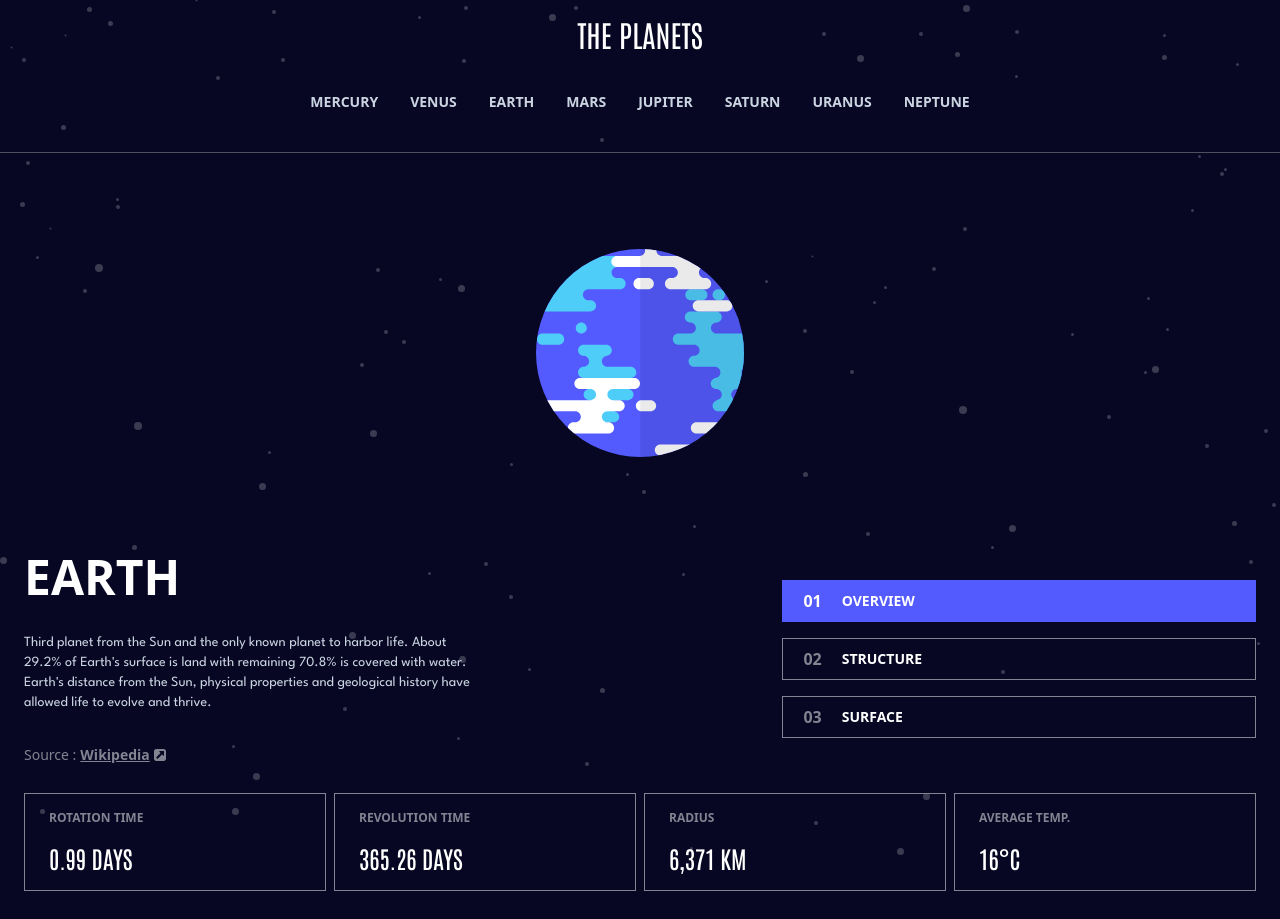
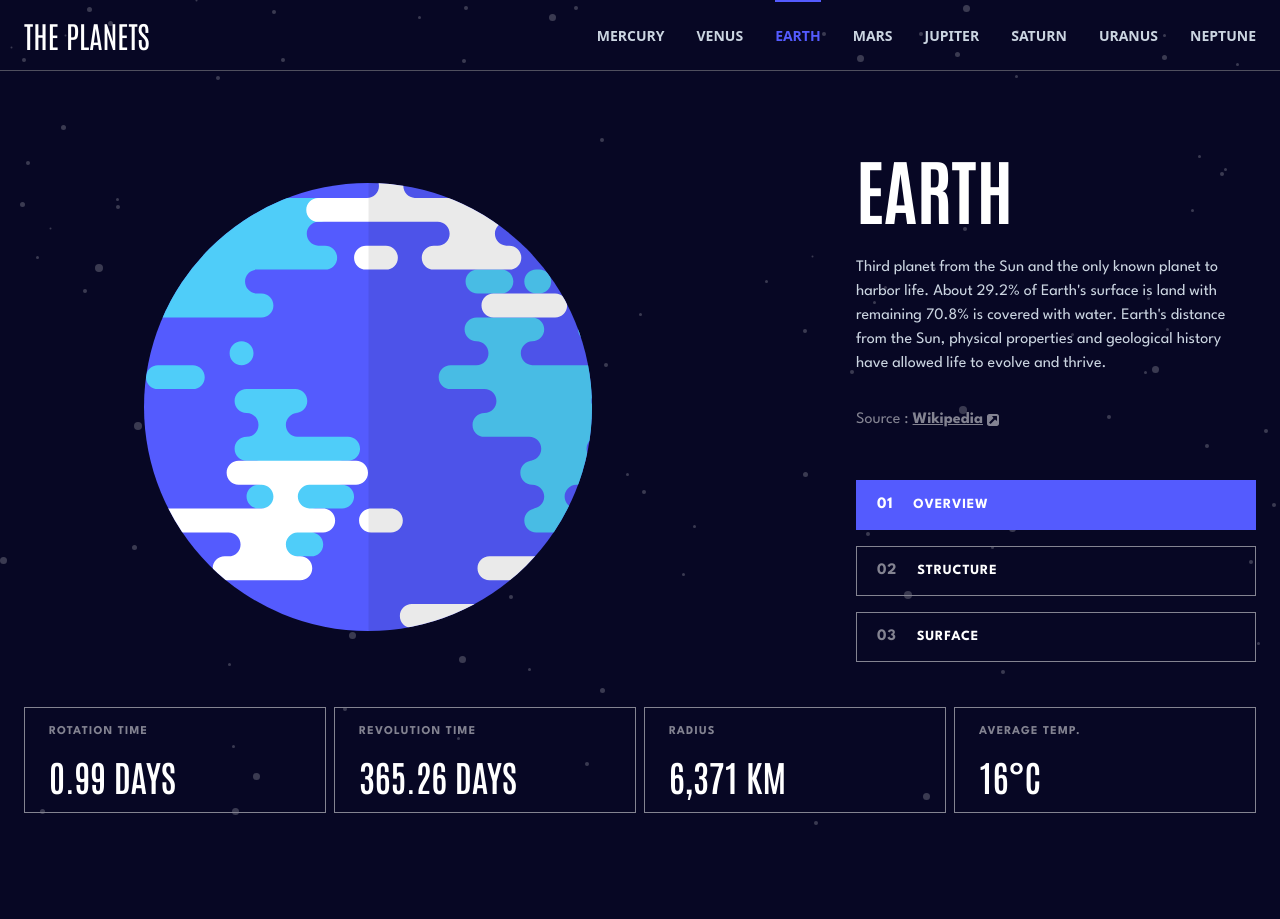
Before and after one commit to moutafatin1/planets-fact, a Next.js app: page /planet/earth in a window 1280 px wide. After the commit the page ends 841 px from the top, so only its background shows below. Built offline with nearby package versions, Linux system fonts and the light colour scheme.

Commit message:
desktop version

```diff
--- a/src/components/Header/Header.tsx
+++ b/src/components/Header/Header.tsx
@@ -1,4 +1,5 @@
 import Link from "next/link";
+import { useRouter } from "next/router";
 import { useState } from "react";
 import { antonio } from "../../pages";
 import { fn } from "../../utils";
@@ -8,9 +9,11 @@ import { MobileMenu } from "./MobileMenu";
 
 export const Header = () => {
   const [isOpen, setIsOpen] = useState(false);
+  const router = useRouter();
+
   return (
     <header className="">
-      <div className="mx-auto flex items-center justify-between px-6 py-4 md:flex-col">
+      <div className="container mx-auto flex items-center justify-between px-6 py-4 md:flex-col lg:flex-row lg:py-0">
         <span
           className={fn(" text-3xl uppercase text-white", antonio.className)}
         >
@@ -21,12 +24,16 @@ export const Header = () => {
           isOpen={isOpen}
           className="md:hidden"
         />
-        <nav className="mt-10 mb-6 hidden items-center gap-8 text-sm font-bold uppercase text-slate-300 md:flex">
+        <nav className="hidden items-center gap-8  text-sm font-bold uppercase text-slate-300 md:flex">
           {links.map((link) => (
             <Link
               key={link.name}
               href={link.href}
-              className={fn("transition duration-200", link.desktopStyle)}
+              className={fn(
+                "border-t-2 border-transparent pt-10 pb-6 transition duration-200 lg:pt-6",
+                link.desktopStyle,
+                router.asPath === link.href && link.activeStyle
+              )}
             >
               {link.name}
             </Link>
--- a/src/components/Header/links.ts
+++ b/src/components/Header/links.ts
@@ -3,48 +3,56 @@ export const links = [
     name: "mercury",
     href: "/planet/mercury",
     color: "bg-mercury",
-    desktopStyle: "hover:text-mercury",
+    desktopStyle: "hover:text-mercury hover:border-mercury",
+    activeStyle: "text-mercury lg:border-mercury",
   },
   {
     name: "venus",
     href: "/planet/venus",
     color: "bg-venus",
-    desktopStyle: "hover:text-venus",
+    desktopStyle: "hover:text-venus hover:border-venus",
+    activeStyle: "text-venus lg:border-venus",
   },
   {
     name: "earth",
     href: "/planet/earth",
     color: "bg-earth",
-    desktopStyle: "hover:text-earth",
+    desktopStyle: "hover:text-earth hover:border-earth",
+    activeStyle: "text-earth lg:border-earth",
   },
   {
     name: "mars",
     href: "/planet/mars",
     color: "bg-mars",
-    desktopStyle: "hover:text-mars",
+    desktopStyle: "hover:text-mars lg:hover:border-mars",
+    activeStyle: "text-mars lg:border-mars",
   },
   {
     name: "jupiter",
     href: "/planet/jupiter",
     color: "bg-jupiter",
-    desktopStyle: "hover:text-jupiter",
+    desktopStyle: "hover:text-jupiter lg:hover:border-jupiter",
+    activeStyle: "text-jupiter lg:border-jupiter",
   },
   {
     name: "saturn",
     href: "/planet/saturn",
     color: "bg-saturn",
-    desktopStyle: "hover:text-saturn",
+    desktopStyle: "hover:text-saturn lg:hover:border-saturn",
+    activeStyle: "text-saturn lg:border-saturn",
   },
   {
     name: "uranus",
     href: "/planet/uranus",
     color: "bg-uranus",
-    desktopStyle: "hover:text-uranus",
+    desktopStyle: "hover:text-uranus lg:hover:border-uranus",
+    activeStyle: "text-uranus lg:border-uranus",
   },
   {
     name: "neptune",
     href: "/planet/neptune",
     color: "bg-neptune",
-    desktopStyle: "hover:text-neptune",
+    desktopStyle: "hover:text-neptune lg:hover:border-neptune",
+    activeStyle: "text-neptune lg:border-neptune",
   },
 ];
--- a/src/components/planet/DesktopTabs.tsx
+++ b/src/components/planet/DesktopTabs.tsx
@@ -8,7 +8,7 @@ type DesktopTabsProps = {
 };
 
 const bgColors = {
-  mercury: "bg-mercury",
+  mercury: "bg-activeTab",
   venus: "bg-venus",
   earth: "bg-earth",
   mars: "bg-mars",
@@ -24,7 +24,7 @@ export const DesktopTabs = ({ planetName }: DesktopTabsProps) => {
   const bgColor = bgColors[planetName.toLowerCase() as keyof typeof bgColors];
 
   return (
-    <nav className="hidden min-w-[18rem] flex-[2] flex-col gap-4 md:flex">
+    <nav className="hidden w-full min-w-[18rem] flex-[2] flex-col gap-4 md:flex">
       {tabs.map((tab, index) => (
         <Link
           key={tab.name}
@@ -32,7 +32,7 @@ export const DesktopTabs = ({ planetName }: DesktopTabsProps) => {
             tab.key ? tab.key : tab.name
           }`}
           className={fn(
-            "flex items-center gap-5 border border-silver px-5 py-2 font-bold",
+            "flex items-center gap-5 border border-silver px-5 py-2 font-bold tracking-wider lg:py-3",
             tabParams === (tab.key ? tab.key : tab.name) &&
               `border-opacity-0 ${bgColor}`
           )}
--- /dev/null
+++ b/src/components/planet/PlanetImage.tsx
@@ -0,0 +1,34 @@
+import Image from "next/image";
+import { fn } from "../../utils";
+
+type PlanetImageProps = {
+  src: string;
+  planetName: string;
+};
+
+const sizes = {
+  mercury: "h-32 w-32 md:h-48 md:w-48 lg:h-72 lg:w-72",
+  venus: "h-36 w-36 md:h-64 md:w-64 lg:h-[25rem] lg:w-[25rem] lg:my-12",
+  earth: "h-44 w-44 md:h-72 md:w-72 lg:h-[28rem] lg:w-[28rem] lg:my-12",
+  mars: "h-32 h-32 md:h-56 md:w-56 lg:h-[21rem] lg:w-[21rem]",
+  jupiter:
+    "h-56 w-56 md:h-[23rem] md:w-[23rem] lg:h-[36rem] lg:w-[36rem] lg:my-12",
+  saturn:
+    "h-64 w-64 md:h-[25rem] md:w-[25rem] lg:h-[40rem] lg:w-[40rem] lg:my-0",
+  uranus: "h-44 w-44 md:h-72 md:w-72 lg:h-[28rem] lg:w-[28rem] lg:my-12",
+  neptune: "h-44 w-44 md:h-72 md:w-72 lg:h-[28rem] lg:w-[28rem] lg:my-12",
+};
+
+export const PlanetImage = ({ planetName, src }: PlanetImageProps) => {
+  const size = sizes[planetName.toLowerCase() as keyof typeof sizes];
+  return (
+    <figure className={fn("relative mx-auto my-24 lg:mx-0 lg:ml-auto", size)}>
+      <Image
+        src={src}
+        alt={planetName}
+        fill
+        className="absolute  object-contain"
+      />
+    </figure>
+  );
+};
--- a/src/pages/planet/[planetName].tsx
+++ b/src/pages/planet/[planetName].tsx
@@ -1,5 +1,4 @@
 import type { GetStaticPaths, GetStaticProps } from "next";
-import Image from "next/image";
 import Link from "next/link";
 import { useRouter } from "next/router";
 import type { ParsedUrlQuery } from "querystring";
@@ -9,6 +8,7 @@ import { Header } from "../../components/Header";
 import { IconSource } from "../../components/icons";
 import { DesktopTabs } from "../../components/planet/DesktopTabs";
 import { MobileTabs } from "../../components/planet/MobileTabs";
+import { PlanetImage } from "../../components/planet/PlanetImage";
 import { fn } from "../../utils";
 
 const stats = [
@@ -52,29 +52,28 @@ const PlantDetailsPage = ({
     <>
       <Header />
       <MobileTabs planetName={planet.name} />
-      <main>
-        <figure className="relative mx-auto my-24 h-32 w-32 md:h-52 md:w-52">
-          <Image
-            src={imageSrc}
-            alt={planet.name}
-            fill
-            className="absolute mx-auto"
-          />
-        </figure>
-        <div className="px-6 text-center md:flex md:items-center md:gap-12 md:text-left">
+      <main className={fn("container mx-auto", spartan.className)}>
+        <div className="lg:flex lg:items-center lg:justify-center lg:gap-24">
+          <PlanetImage src={imageSrc} planetName={planet.name} />
+          <div className="px-6 text-center md:flex md:items-center md:gap-12 md:text-left lg:ml-auto lg:max-w-md lg:flex-col lg:items-start">
             <div className="flex-[3]">
-            <h2 className="text-4xl font-bold uppercase text-white md:text-5xl">
+              <h2
+                className={fn(
+                  "text-4xl font-bold uppercase text-white md:text-5xl lg:text-7xl",
+                  antonio.className
+                )}
+              >
                 {planet.name}
               </h2>
               <p
                 className={fn(
-                "mt-4 text-sm text-slate-300 md:mt-8 md:max-w-md",
+                  "mt-4 text-sm text-slate-300 md:mt-8 md:max-w-md lg:text-base",
                   spartan.className
                 )}
               >
                 {currentTabPlanet.content}
               </p>
-            <span className="mt-8 flex items-center justify-center text-sm capitalize text-silver md:justify-start">
+              <span className="mt-8 flex items-center justify-center text-sm capitalize text-silver md:justify-start lg:text-base">
                 source :{" "}
                 <Link
                   href={currentTabPlanet.source}
@@ -87,18 +86,24 @@ const PlantDetailsPage = ({
             </div>
             <DesktopTabs planetName={planet.name} />
           </div>
-        <ul className="my-7 flex flex-col gap-2 px-6 md:flex-row md:justify-evenly">
+        </div>
+        <ul className="my-7 flex flex-col gap-2 px-6 pb-6 md:flex-row md:justify-evenly lg:pb-0">
           {stats.map((stat) => (
             <li
               key={stat.key}
               className="flex flex-1 items-center justify-between border border-silver px-6 py-4 md:flex-col md:items-start md:gap-y-4"
             >
-              <span className="flex-shrink-0 text-[0.6rem] font-bold uppercase text-silver md:text-xs">
+              <span
+                className={fn(
+                  "flex-shrink-0 text-[0.6rem] font-bold uppercase tracking-widest text-silver md:text-xs",
+                  spartan.className
+                )}
+              >
                 {stat.name}
               </span>
               <span
                 className={fn(
-                  "flex-shrink-0 text-xl font-medium uppercase text-white md:text-2xl",
+                  "flex-shrink-0 text-xl font-semibold uppercase text-white md:text-2xl lg:text-3xl xl:text-4xl",
                   antonio.className
                 )}
               >
--- a/src/styles/globals.css
+++ b/src/styles/globals.css
@@ -4,6 +4,10 @@
 
 @layer base {
   body {
-    @apply bg-mainBg bg-main;
+    @apply h-screen bg-mainBg bg-main;
+  }
+
+  #__next {
+    @apply lg:flex lg:h-full lg:flex-col lg:justify-between lg:gap-16;
   }
 }
```
Lines whose indentation alone changed are shown as unchanged.
